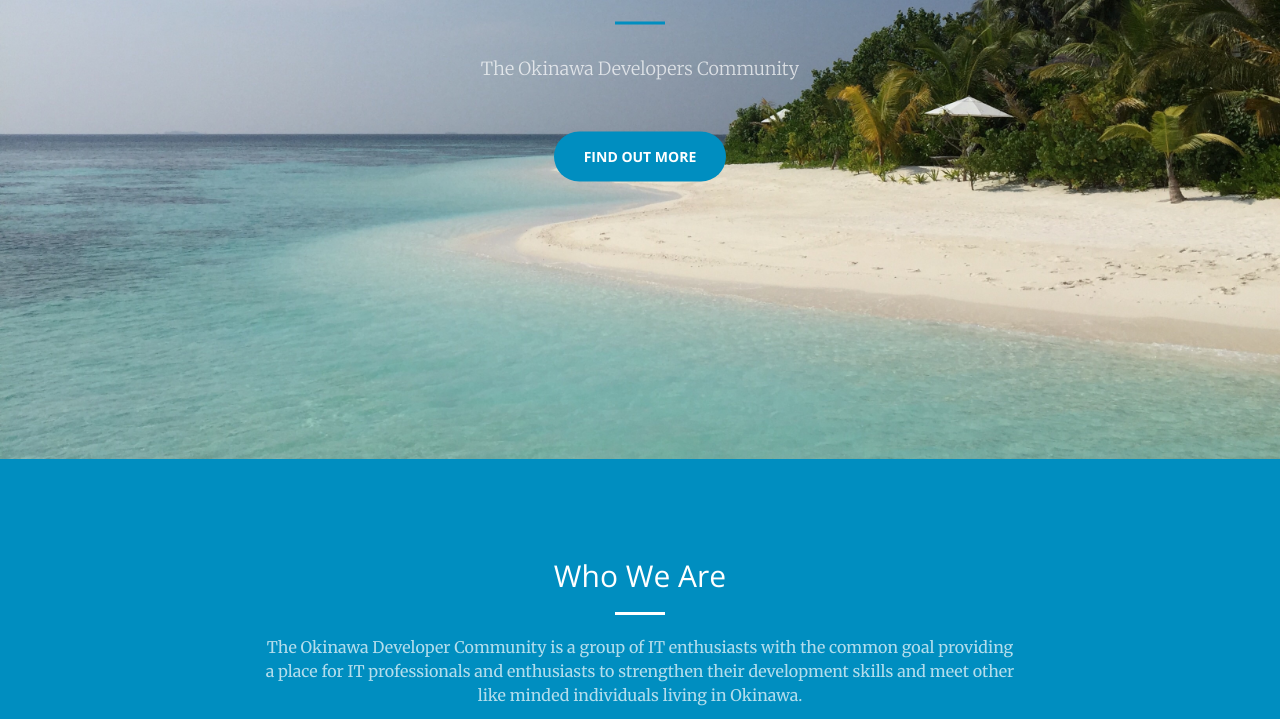
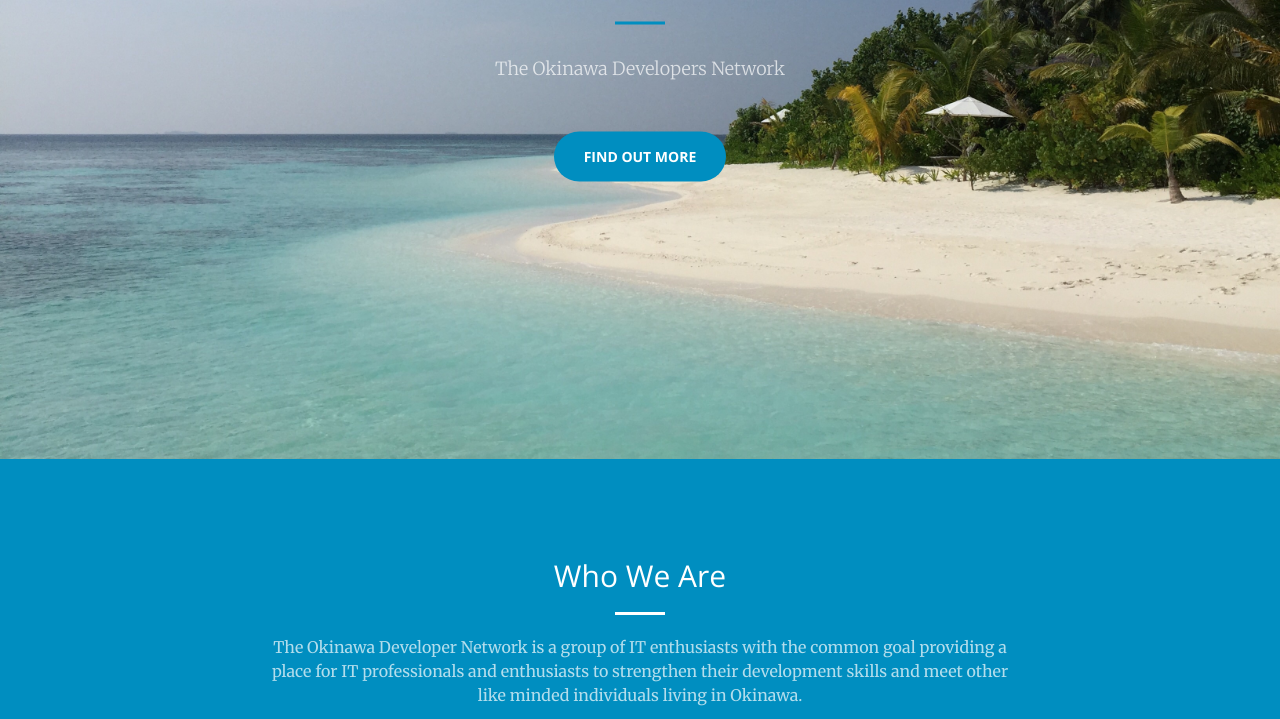
Before and after one commit to okidevnet/okidevnet.github.io, a website: page views/index.html in a window 1280 px wide. Shown: the part 341-1060 px from the top of the page. Drawn offline with nearby package versions, Linux system fonts and the light colour scheme; files whose address does not match are found by name.

Commit message:
The group name used the word 'Community', but the correct word is 'Network', so I changed it to 'Network'

```diff
--- a/views/index.html
+++ b/views/index.html
@@ -9,7 +9,7 @@
     <meta name="description" content="">
     <meta name="author" content="">
 
-    <title>Okinawa Developers Community</title>
+    <title>Okinawa Developers Network</title>
 
     <!-- Bootstrap Core CSS -->
     <link href="https://maxcdn.bootstrapcdn.com/bootstrap/3.3.7/css/bootstrap.min.css" rel="stylesheet">
@@ -81,7 +81,7 @@
             <div class="header-content-inner">
                 <h1 id="homeHeading">OkiDev</h1>
                 <hr>
-                <p>The Okinawa Developers Community</p>
+                <p>The Okinawa Developers Network</p>
                 <a href="#about" class="btn btn-primary btn-xl page-scroll">Find Out More</a>
             </div>
         </div>
@@ -94,7 +94,7 @@
                     <h2 class="section-heading">Who We Are</h2>
                     <hr class="light">
                     <p class="text-faded">
-                        The Okinawa Developer Community is a group of IT enthusiasts with the
+                        The Okinawa Developer Network is a group of IT enthusiasts with the
                         common goal providing a place for IT professionals and enthusiasts to
                         strengthen their development skills and meet other like minded individuals living in Okinawa.
                     </p>
```
Also changed, not shown: index.html (+3 -3 lines).
